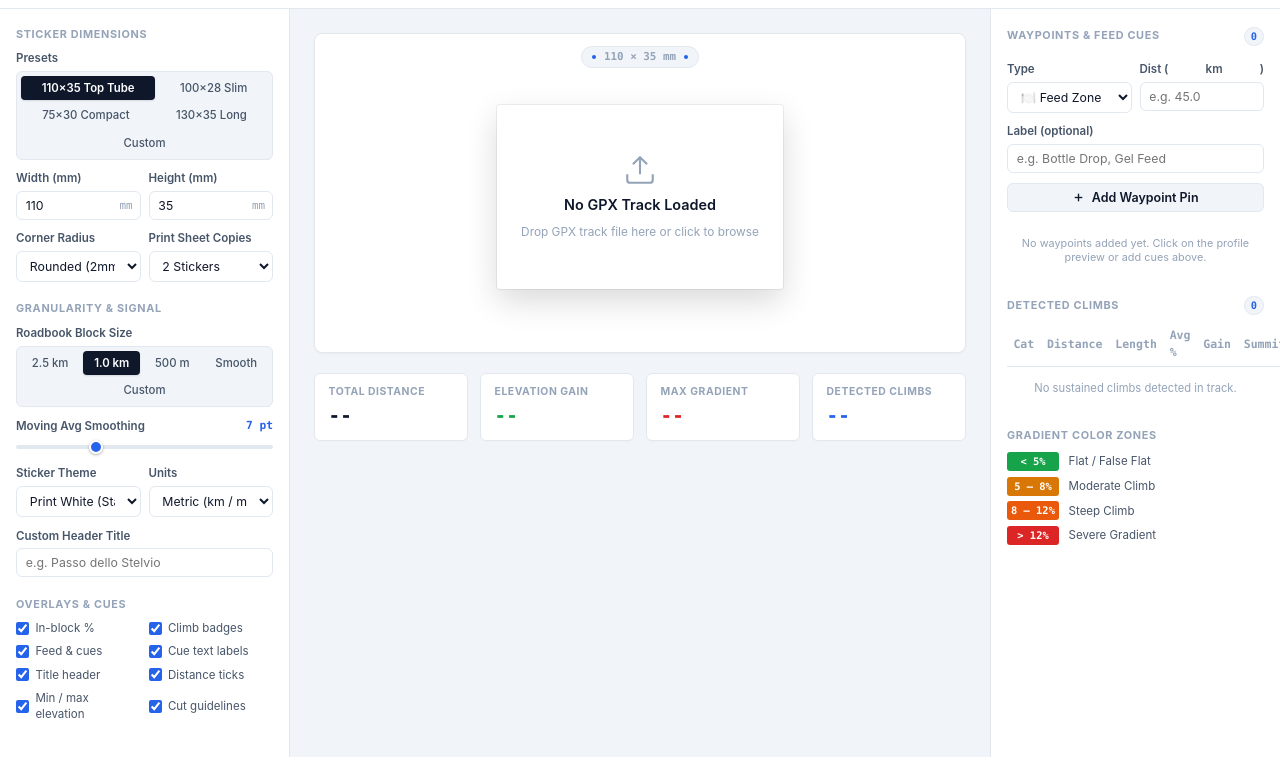
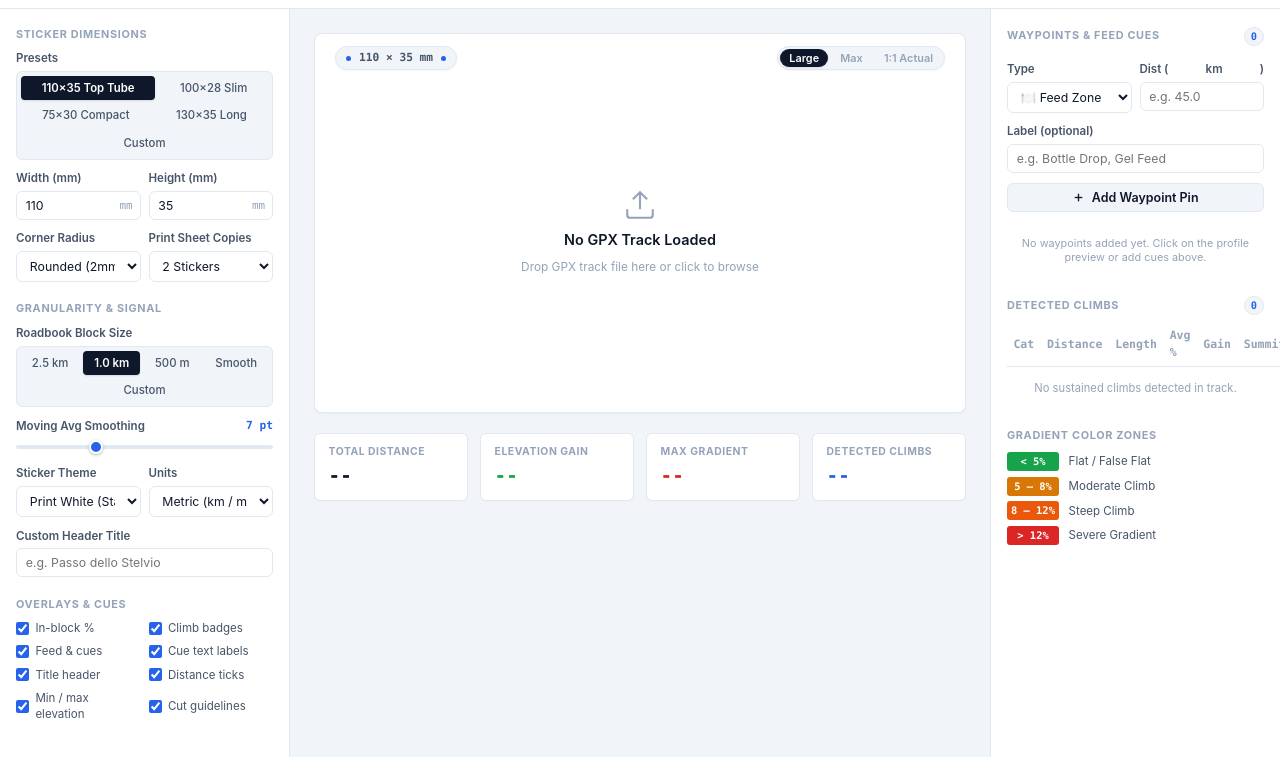
Before and after one commit to dwaltsch/stemprofile, a plain HTML site: page index.html in a window 1280 px wide. Shown: the part 43-800 px from the top of the page. Drawn offline with Linux system fonts and the light colour scheme.

```diff
--- a/css/styles.css
+++ b/css/styles.css
@@ -36,6 +36,7 @@
 
   --sticker-w: 110mm;
   --sticker-h: 35mm;
+  --stage-zoom-w: 720px;
 }
 
 [data-theme="dark"] {
@@ -577,16 +578,16 @@ main.stage-area {
 
 .preview-stage {
   width: 100%;
-  max-width: 900px;
+  max-width: 960px;
   background: var(--bg-card);
   border: 1px solid var(--border-color);
   border-radius: 8px;
-  padding: 3rem 1.5rem 2.5rem;
+  padding: 3.6rem 2rem 2.5rem;
   display: flex;
   flex-direction: column;
   align-items: center;
   justify-content: center;
-  min-height: 320px;
+  min-height: 380px;
   position: relative;
   box-shadow: 0 1px 3px rgba(0, 0, 0, 0.04);
   transition: all 0.15s ease;
@@ -625,50 +626,118 @@ main.stage-area {
   display: flex;
 }
 
+/* Stage Header Toolbar (Calipers & Zoom Controls) */
+.stage-header-toolbar {
+  position: absolute;
+  top: 12px;
+  left: 1.25rem;
+  right: 1.25rem;
+  display: flex;
+  align-items: center;
+  justify-content: space-between;
+  pointer-events: none;
+  z-index: 10;
+}
+
+.stage-header-toolbar > * {
+  pointer-events: auto;
+}
+
 /* Calipers */
 .caliper-bar {
-  position: absolute;
   display: flex;
   align-items: center;
   justify-content: center;
   font-family: var(--font-mono);
-  font-size: 0.68rem;
+  font-size: 0.70rem;
   font-weight: 600;
-  color: var(--text-dim);
-}
-
-.caliper-top {
-  top: 12px;
+  color: var(--text-secondary);
   gap: 0.5rem;
   background: var(--bg-pill);
   border: 1px solid var(--border-color);
-  padding: 2px 10px;
+  padding: 3px 10px;
   border-radius: 12px;
+  box-shadow: 0 1px 2px rgba(0, 0, 0, 0.04);
 }
 
 .caliper-tick {
-  width: 4px;
-  height: 4px;
+  width: 5px;
+  height: 5px;
   border-radius: 50%;
   background: var(--accent);
 }
 
-/* Sticker Wrapper */
+/* Stage Zoom Controls */
+.stage-zoom-controls {
+  display: flex;
+  align-items: center;
+  gap: 0.2rem;
+  background: var(--bg-pill);
+  border: 1px solid var(--border-color);
+  border-radius: 12px;
+  padding: 2px;
+  box-shadow: 0 1px 2px rgba(0, 0, 0, 0.04);
+}
+
+.zoom-btn {
+  background: transparent;
+  border: none;
+  color: var(--text-dim);
+  font-family: var(--font-sans);
+  font-size: 0.68rem;
+  font-weight: 600;
+  padding: 2px 9px;
+  border-radius: 10px;
+  cursor: pointer;
+  transition: all 0.12s ease;
+  user-select: none;
+}
+
+.zoom-btn:hover:not(.active) {
+  color: var(--text-primary);
+  background: var(--bg-pill-hover);
+}
+
+.zoom-btn.active {
+  background: var(--bg-pill-active);
+  color: var(--text-pill-active);
+  box-shadow: 0 1px 2px rgba(0, 0, 0, 0.1);
+}
+
+/* Sticker Wrapper & Responsive Zoom */
 .sticker-wrapper {
-  display: inline-block;
+  display: flex;
+  align-items: center;
+  justify-content: center;
+  width: 100%;
+  max-width: var(--stage-zoom-w, 720px);
   background: transparent;
-  box-shadow: 0 12px 32px rgba(0, 0, 0, 0.15), 0 0 0 1px rgba(0, 0, 0, 0.06);
-  border-radius: 3px;
   position: relative;
   cursor: crosshair;
+  transition: max-width 0.2s cubic-bezier(0.16, 1, 0.3, 1);
 }
 
-[data-theme="dark"] .sticker-wrapper {
-  box-shadow: 0 12px 32px rgba(0, 0, 0, 0.6), 0 0 0 1px rgba(255, 255, 255, 0.08);
+.sticker-wrapper.zoom-actual {
+  max-width: var(--sticker-w);
 }
 
 #svg-host {
+  width: 100%;
+  display: flex;
+  align-items: center;
+  justify-content: center;
+}
+
+#svg-host svg#profile-svg-elem {
+  width: 100%;
+  height: auto;
   display: block;
+  box-shadow: 0 16px 40px rgba(0, 0, 0, 0.14), 0 1px 3px rgba(0, 0, 0, 0.08);
+  border-radius: 4px;
+}
+
+[data-theme="dark"] #svg-host svg#profile-svg-elem {
+  box-shadow: 0 16px 40px rgba(0, 0, 0, 0.65), 0 0 0 1px rgba(255, 255, 255, 0.1);
 }
 
 /* Empty State */
--- a/index.html
+++ b/index.html
@@ -278,11 +278,19 @@
       <!-- Vector Profile Workbench -->
       <div class="preview-stage" id="preview-stage" title="Click or drop a GPX file to load profile">
 
-        <!-- Physical Dimension Calipers -->
-        <div class="caliper-bar caliper-top">
-          <span class="caliper-tick"></span>
-          <span id="stage-size-label">110 × 35 mm</span>
-          <span class="caliper-tick"></span>
+        <!-- Physical Dimension Calipers & Zoom Controls Toolbar -->
+        <div class="stage-header-toolbar">
+          <div class="caliper-bar">
+            <span class="caliper-tick"></span>
+            <span id="stage-size-label">110 × 35 mm</span>
+            <span class="caliper-tick"></span>
+          </div>
+
+          <div class="stage-zoom-controls" id="stage-zoom-controls">
+            <button type="button" class="zoom-btn active" data-zoom="large" title="Large View (Default)">Large</button>
+            <button type="button" class="zoom-btn" data-zoom="max" title="Full Stage Zoom">Max</button>
+            <button type="button" class="zoom-btn" data-zoom="actual" title="1:1 Actual Physical Millimeter Size">1:1 Actual</button>
+          </div>
         </div>
 
         <div class="sticker-wrapper" id="sticker-container">
--- a/js/app.js
+++ b/js/app.js
@@ -690,6 +690,30 @@ export function initApp() {
   bindCheck('chk-ele-labels', 'showElevationLabels');
   bindCheck('chk-cut', 'showCutGuidelines');
 
+  // Stage Zoom Controls (Large / Max / 1:1 Actual)
+  const zoomBtns = document.querySelectorAll('#stage-zoom-controls .zoom-btn');
+  const stickerWrapper = document.getElementById('sticker-container');
+
+  zoomBtns.forEach(btn => {
+    btn.addEventListener('click', () => {
+      zoomBtns.forEach(b => b.classList.remove('active'));
+      btn.classList.add('active');
+      const zoom = btn.dataset.zoom;
+
+      if (zoom === 'actual') {
+        document.documentElement.style.setProperty('--stage-zoom-w', 'var(--sticker-w)');
+        if (stickerWrapper) stickerWrapper.classList.add('zoom-actual');
+      } else if (zoom === 'max') {
+        document.documentElement.style.setProperty('--stage-zoom-w', '880px');
+        if (stickerWrapper) stickerWrapper.classList.remove('zoom-actual');
+      } else {
+        // Large (Default view: ~720px)
+        document.documentElement.style.setProperty('--stage-zoom-w', '720px');
+        if (stickerWrapper) stickerWrapper.classList.remove('zoom-actual');
+      }
+    });
+  });
+
   // Exports
   const btnCopy = document.getElementById('btn-copy-svg');
   if (btnCopy) {
```
